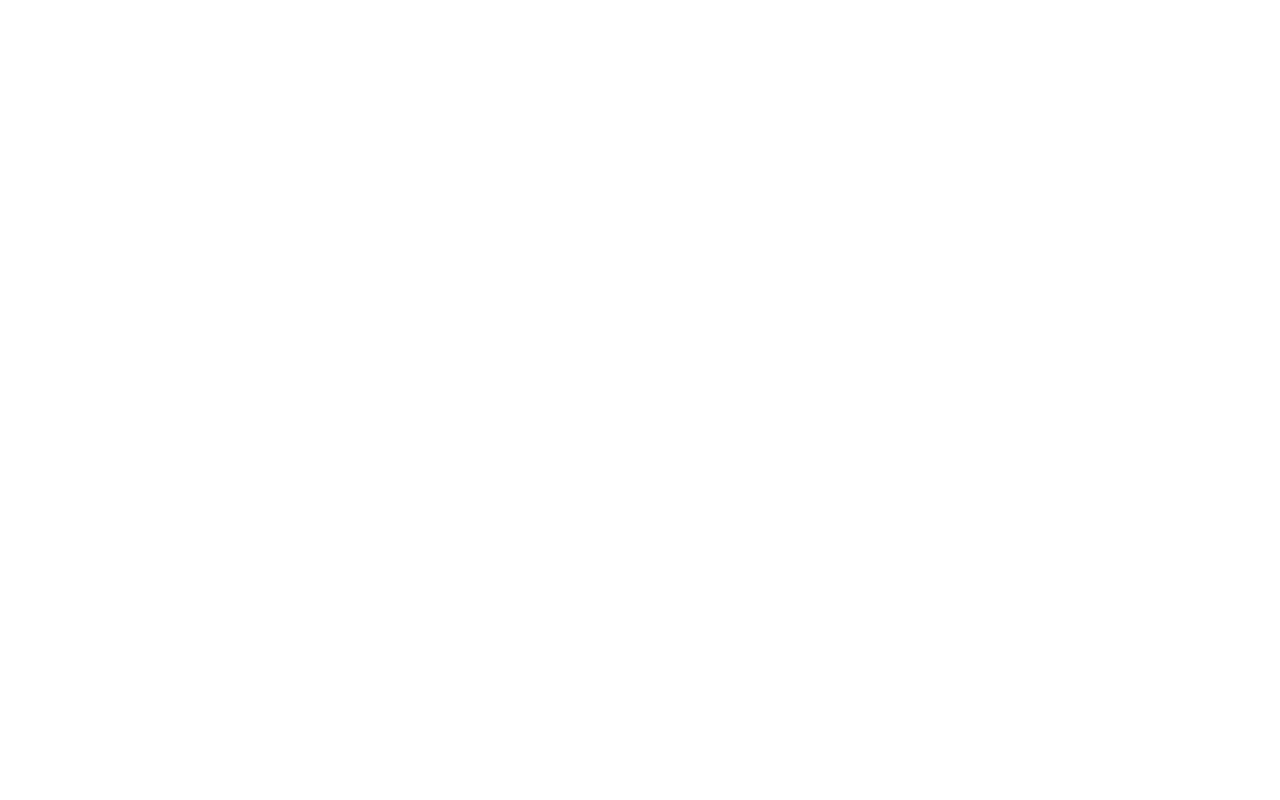
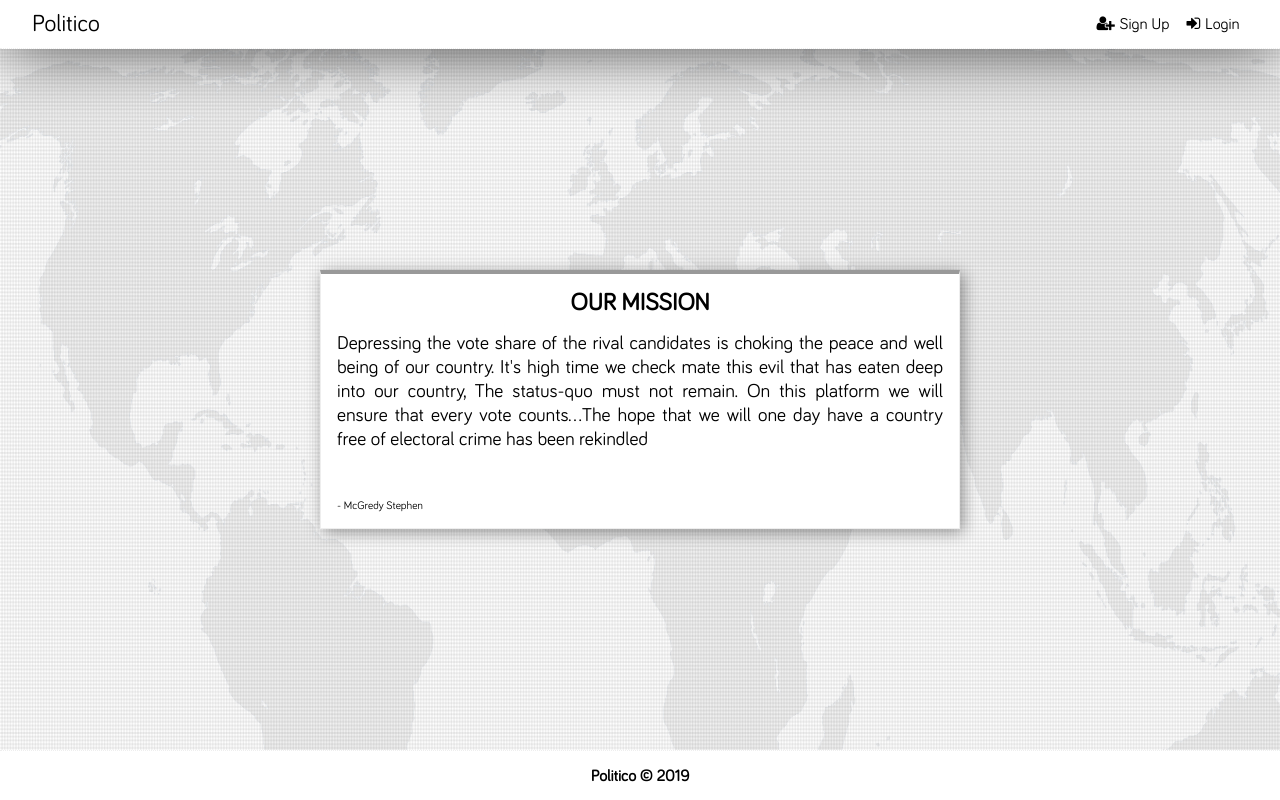
Before and after one commit to vkingmaker/politico, a plain HTML site: page UI/index.html in a window 1280 px wide. Drawn offline with Linux system fonts and the light colour scheme.

Commit message:
[Feature #163405222] create a landing page This PR adds a landing page to the application with a link to login or singup [Delivers #16340522]

```diff
--- a/UI/assets/css/main.css
+++ b/UI/assets/css/main.css
@@ -0,0 +1,151 @@
+@font-face {
+    font-family: 'Bariol-Regular';
+    font-style: normal;
+    font-weight: normal;
+    src: local('Bariol-Regular'), url('Bariol.woff') format('woff');
+}
+
+* {
+    padding: 0;
+    margin: 0;
+    box-sizing: border-box;
+    font-family: 'Bariol-Regular';
+}
+
+.fa {
+    margin-right: 0.3rem;
+}
+
+body {
+    min-width: 100vw;
+}
+
+.mainContent {
+    width: 100%;
+    height: 100vh;
+    display: grid;
+    grid-template-columns: repeat(autofit, minmax(270px, 1fr));
+    grid-template-rows: 49px 1fr 50px;
+    grid-template-areas:
+        "navbar",
+        "landingPageContent",
+        "footer";
+}
+
+header {
+    border-bottom: 1px dotted #eee;
+    grid-area: 'navbar';
+    position: relative;
+    z-index: 2000;
+    box-shadow: 1px -10px 70px #000;
+}
+
+nav {
+    width: 95%;
+    margin: 0 auto;
+    display: flex;
+    justify-content: space-between;
+    align-items: center;
+    height: 100%;
+    font-size: 1.5rem;
+}
+
+nav ul {
+    list-style-type: none;
+    display: inline-flex;
+    min-width: 10rem;
+    justify-content: space-around;
+}
+
+nav li {
+    display: inline-block;
+    font-size: 1rem;
+}
+
+div.landingPage {
+    grid-area: 'landingPageContent';
+    background: linear-gradient(to top, rgba(255, 255, 255, .2), rgba(255, 255, 255, .2)), url('../img/worldPolitics.png') no-repeat;
+    background-size: 100% 100%;
+    display: flex;
+    justify-content: center;
+    align-items: center;
+}
+
+/* div.landingPage div {
+    min-height: 30%;
+} */
+
+/* .politicoQuoter {
+    border-top:1px solid blue;
+    border-right:1px solid blue;
+    border-radius: 0 9px 0 0;
+    width: 10%;
+    height: 10%;
+    display: flex;
+    justify-content: center;
+    flex-direction: column;
+    align-items: center;
+}
+
+.politicoQuoter span {
+    font-size: 0.8rem;
+    font-weight: bold;
+}
+
+.politicoQuoter img {
+    width: 60%;
+    height: 50%;
+    border-radius: 50%;
+} */
+
+div.landingPage div {
+    min-width: 300px;
+    width: 50%;
+    background-color: #fff;
+    box-shadow: 3px 3px 15px rgba(0, 0, 0, .4);
+    border: 1px solid #eee;
+    border-top: 4px solid rgba(0, 0, 0, .4);
+    padding: 1rem;
+    margin: auto;
+    text-align: justify;
+}
+
+div.landingPage div span {
+    display: block;
+    font-size: 0.7rem;
+    margin-top: 3rem;
+}
+
+/* .politicoQuote {
+    border-bottom:1px solid blue;
+    background-color:#fff;
+    border-radius:0 9px 0 0;
+    width: 30%;
+    display: flex;
+    flex-direction: column;
+    justify-content: center;
+    padding: 1.1rem;
+    text-align: justify;
+    line-height: 1.2rem;
+} */
+
+div.landingPage h1 {
+    text-transform: uppercase;
+    margin-bottom: 1rem;
+    text-align: center;
+}
+
+div.landingPage p {
+    line-height: 1.5rem;
+    font-size: 1.2rem;
+}
+
+footer {
+    background-color: #fff;
+    font-weight: bold;
+    text-transform: capitalize;
+    border-top: 1px dotted #eee;
+    display: flex;
+    justify-content: center;
+    align-items: center;
+}
--- a/UI/index.html
+++ b/UI/index.html
@@ -1,14 +1,46 @@
 <!DOCTYPE html>
 <html lang="en">
+
 <head>
     <meta charset="UTF-8">
     <meta name="viewport" content="width=device-width, initial-scale=1.0">
     <meta http-equiv="X-UA-Compatible" content="ie=edge">
     <title>Politico</title>
+    <link rel="stylesheet" href="https://cdnjs.cloudflare.com/ajax/libs/font-awesome/4.7.0/css/font-awesome.min.css">
     <link rel="stylesheet" href="./assets/css/main.css">
 </head>
+
 <body>
+    <section class="mainContent">
+        <header>
+            <nav>
+                <span>Politico</span>
+                <ul>
+                    <li><i class="fa fa-user-plus"></i>Sign Up</li>
+                    <li><i class="fa fa-sign-in"></i>Login</li>
+                </ul>
+            </nav>
+        </header>
+        <div class="landingPage">
+            <div>
+                <h1>our mission</h1>
+                <p>Depressing the vote share of the rival candidates is choking the peace and well being of our country.
+                It's high time we check mate this evil that has eaten deep into our country, The status-quo must not remain. On this platform we will ensure that every vote counts...The hope that we will one day have a country free of electoral crime has been rekindled</p>
+                <!-- <img src="./assets/img/politician.png" alt=""> -->
+                <span>- McGredy Stephen</span>
+            </div>
+            <!-- <div class="politicoQuoter">
+                <img src="./assets/img/politician.png" alt="politico admin">
+                <span>Thimothy McGredy</span>
+            </div>
+            <div class="politicoQuote">
+                Depressing the vote share of the rival candidates is choking the peace and well being of our country.
+                It's high time we check mate this evil that has eaten deep into our country, The status-quo must not remain. On this plat form we will ensure that every vote counts...The hope that we will one day have a country free of electoral crime has been rekindled
+            </div> -->
+        </div>
+        <footer>politico &copy; 2019</footer>
+    </section>
+    <script src="./assets/js/app.js"></script>
+</body>
 
-<script src="./assets/js/app.js"></script>
-</body>
 </html>
```
Also changed, not shown: UI/assets/css/Bariol.woff (added), UI/assets/img/landingPage.png (added), UI/assets/img/politician.png (added), UI/assets/img/politics.png (added), UI/assets/img/vote.png (added), UI/assets/img/worldPolitics.png (added).
